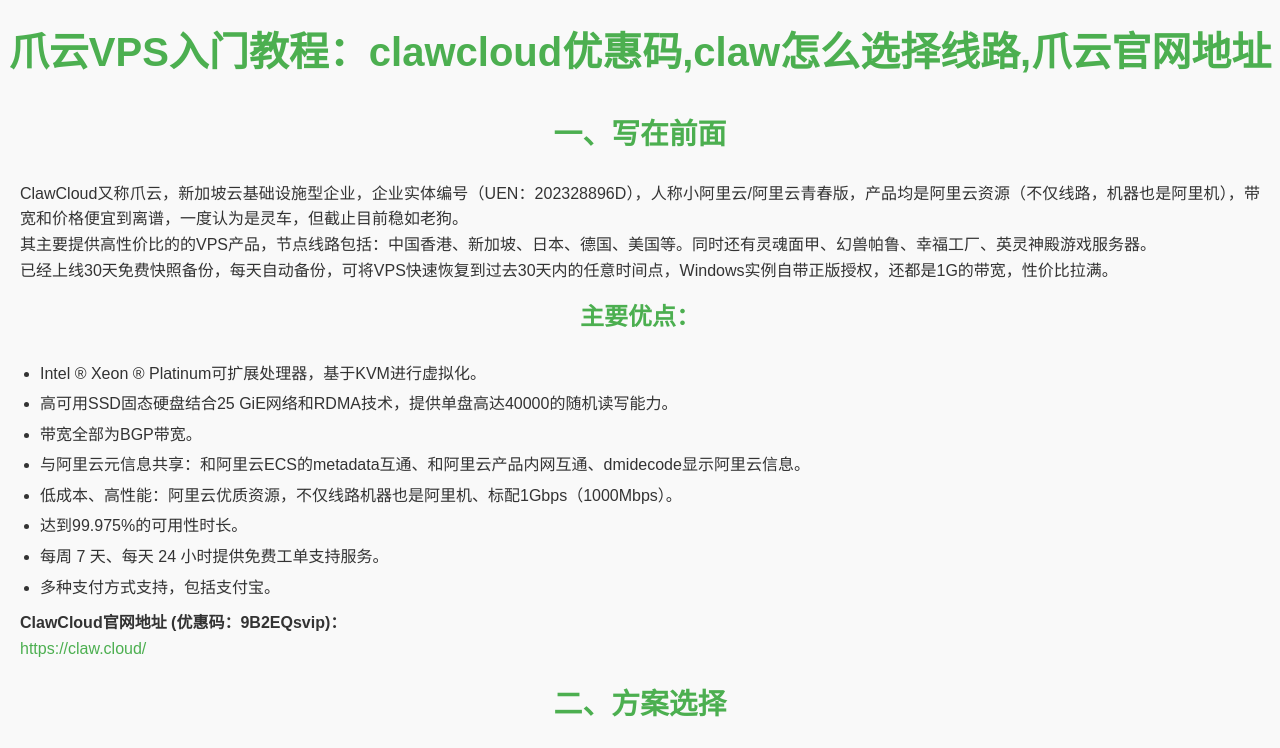
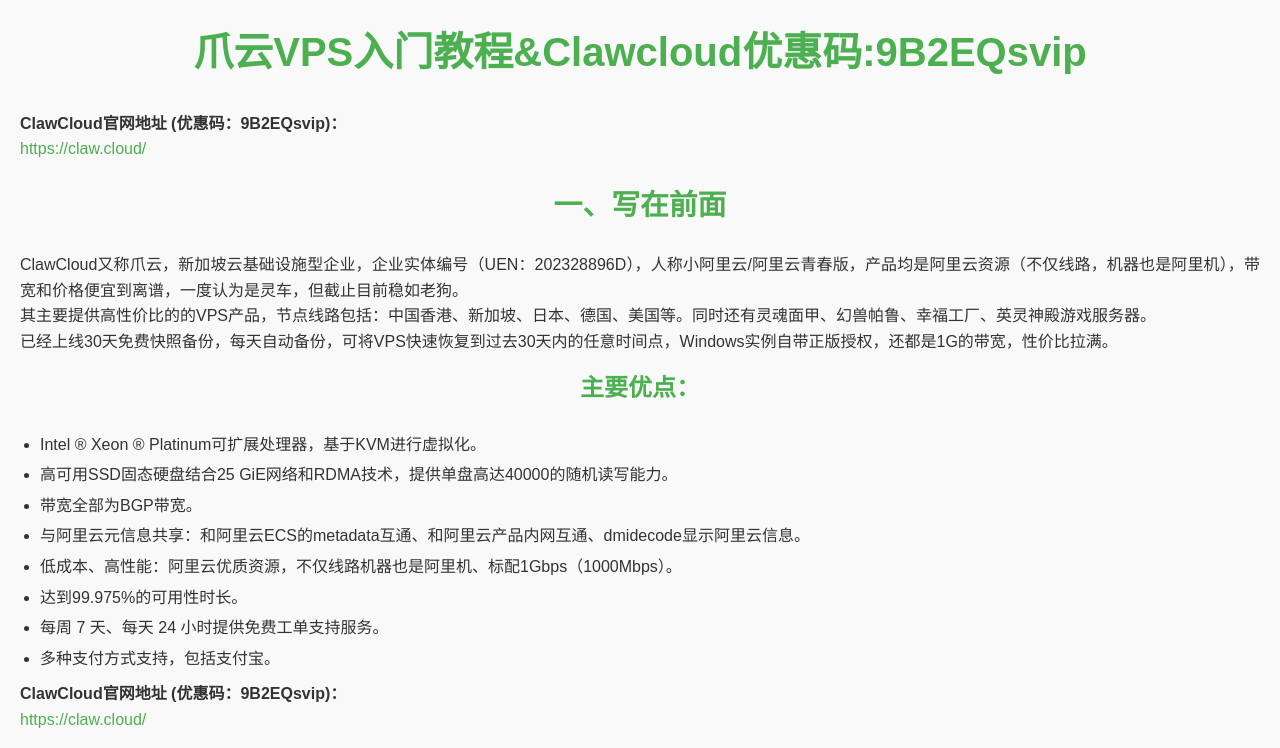
Before and after one commit to KH9CQ/ClawDiscount, a plain HTML site: page index.html in a window 1280 px wide. Shown: the top 748 px of the page. Drawn offline with Linux system fonts and the light colour scheme.

Commit message:
Update index.html

```diff
--- a/index.html
+++ b/index.html
@@ -3,7 +3,7 @@
 <head>
     <meta charset="UTF-8">
     <meta name="viewport" content="width=device-width, initial-scale=1.0">
-    <title>爪云VPS入门教程</title>
+    <title>爪云VPS入门教程&Clawcloud优惠码</title>
     <style>
         body {
             font-family: Arial, sans-serif;
@@ -72,7 +72,10 @@
     </style>
 </head>
 <body>
-    <h1>爪云VPS入门教程：clawcloud优惠码,claw怎么选择线路,爪云官网地址</h1>
+    <h1>爪云VPS入门教程&Clawcloud优惠码:9B2EQsvip</h1>
+    <p><strong>ClawCloud官网地址 (优惠码：9B2EQsvip)：</strong><br>
+    <a href="https://claw.cloud/?irclickid=Sv8WalRBbxyKWlDRw%3Az8ezTdUkCTdvwkUVJb0s0&irpid=5798032&irgwc=1" target="_blank">https://claw.cloud/</a>
+    </p>
 
     <h2>一、写在前面</h2>
     <p>ClawCloud又称爪云，新加坡云基础设施型企业，企业实体编号（UEN：202328896D），人称小阿里云/阿里云青春版，产品均是阿里云资源（不仅线路，机器也是阿里机），带宽和价格便宜到离谱，一度认为是灵车，但截止目前稳如老狗。<br>
```
